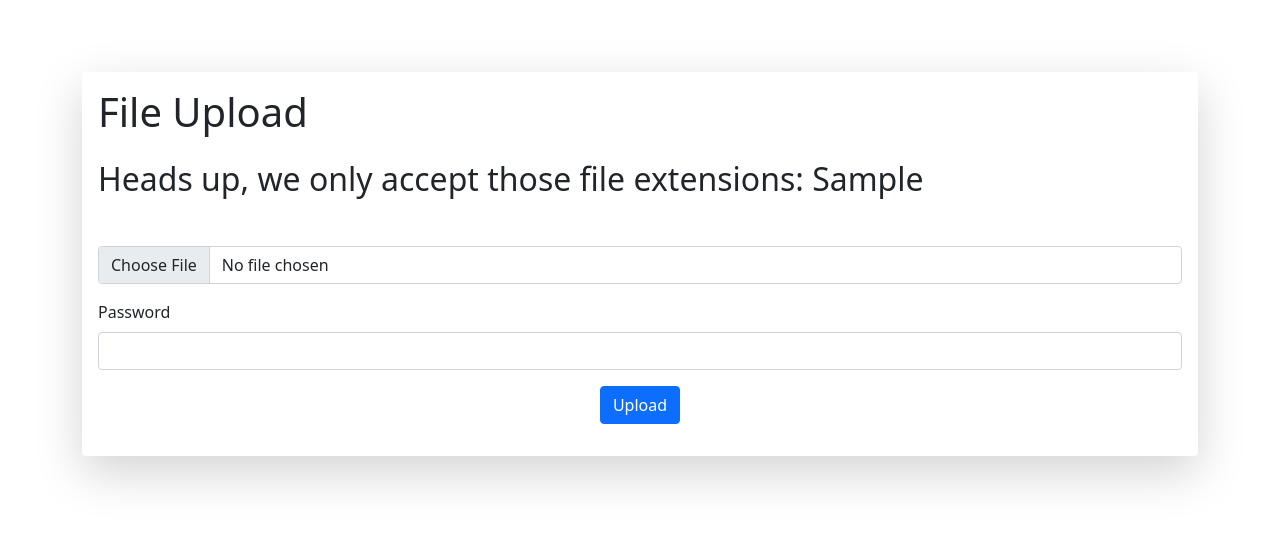
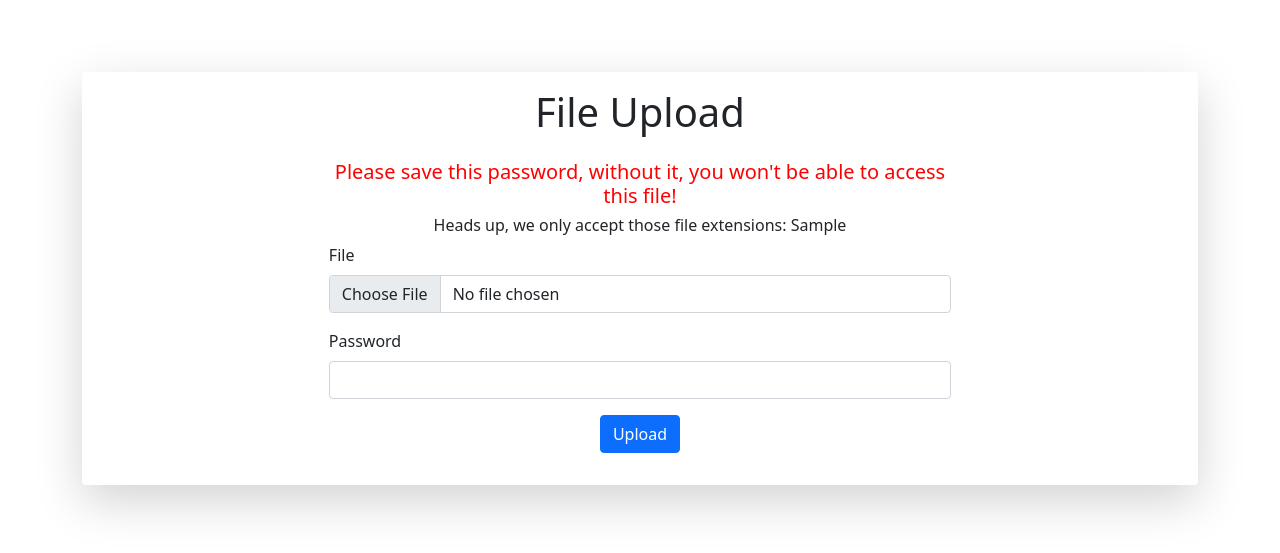
Before and after one commit to ehpop/SecureBankApp, a Flask app: template backend/templates/documents/send_document.html in a window 1280 px wide. Shown: the part 58-611 px from the top of the page. Run offline with Flask 3, Linux system fonts and the light colour scheme; tables that the repository leaves empty hold one stand-in row (values such as "Sample post"); the template is opened without the code that fills it: values that come from a table or form of the project are taken from there, most other values are stand-ins (such as "Sample title", 1, 10 or a date in 2020); some libraries are stand-ins or nearby versions.

Commit message:
UI changes

```diff
--- a/backend/templates/access_forms/access_card_details.html
+++ b/backend/templates/access_forms/access_card_details.html
@@ -5,8 +5,10 @@
     <div class="row justify-content-center">
         <div class="col-md-5">
             {% if not card_details %}
-            <h1 class="mb-5">Show credit card details</h1>
-            <p>Enter password to your account to see your credit card details.</p>
+            <div class="text-center">
+                <h1 class="mb-5">Show credit card details</h1>
+                <h6>Enter password to your account to see your credit card details.</h6>
+            </div>
             <form method="post">
                 {{ form.hidden_tag() }}
 
--- a/backend/templates/access_forms/access_delete.html
+++ b/backend/templates/access_forms/access_delete.html
@@ -5,7 +5,10 @@
 
     <div class="row justify-content-center">
         <div class="col-md-4">
-            <h1 class="mb-4">Delete document '{{ filename }}'</h1>
+            <div class="text-center">
+                <h1 class="mb-4">Delete document '{{ filename }}'</h1>
+                <h6>Provide password that you used to encrypt this file</h6>
+            </div>
             <form method="post">
                 {{ form.hidden_tag() }}
 
--- a/backend/templates/access_forms/access_download.html
+++ b/backend/templates/access_forms/access_download.html
@@ -5,6 +5,7 @@
     <div class="row justify-content-center">
         <div class="col-md-4">
             <h1 class="mb-4">Access document '{{ filename }}'</h1>
+            <h6>Provide password that you used to encrypt this file</h6>
             <form method="post">
                 {{ form.hidden_tag() }}
 
--- a/backend/templates/documents/send_document.html
+++ b/backend/templates/documents/send_document.html
@@ -2,14 +2,19 @@
 {% block content %}
 
 <div class="shadow-lg p-3 mb-5 bg-body-tertiary rounded container mt-5">
+    <div class="row justify-content-center">
+        <div class="col-md-7">
+            <div class="text-center">
                 <h1 class="mb-4">File Upload</h1>
-    <h2 class="mb-4">Heads up, we only accept those file extensions: {{allowed_extensions}}</h2>
-
+                <h5 style="color: red">Please save this password, without it, you won't be able to access this
+                    file!</h5>
+                <h6>Heads up, we only accept those file extensions: {{allowed_extensions}}</h6>
+            </div>
             <form method="post" enctype="multipart/form-data">
                 {{ form.hidden_tag() }}
 
                 <div class="mb-3">
-            <label for="fileInput" class="form-label"></label>
+                    {{ form.file.label(class="form-label") }}
                     {{ form.file(class="form-control", id="fileInput") }}
                 </div>
                 <div class="mb-3">
@@ -25,6 +30,8 @@
                     </div>
                 </div>
             </form>
+        </div>
+    </div>
 
 </div>
 
```
Lines whose indentation alone changed are shown as unchanged.
